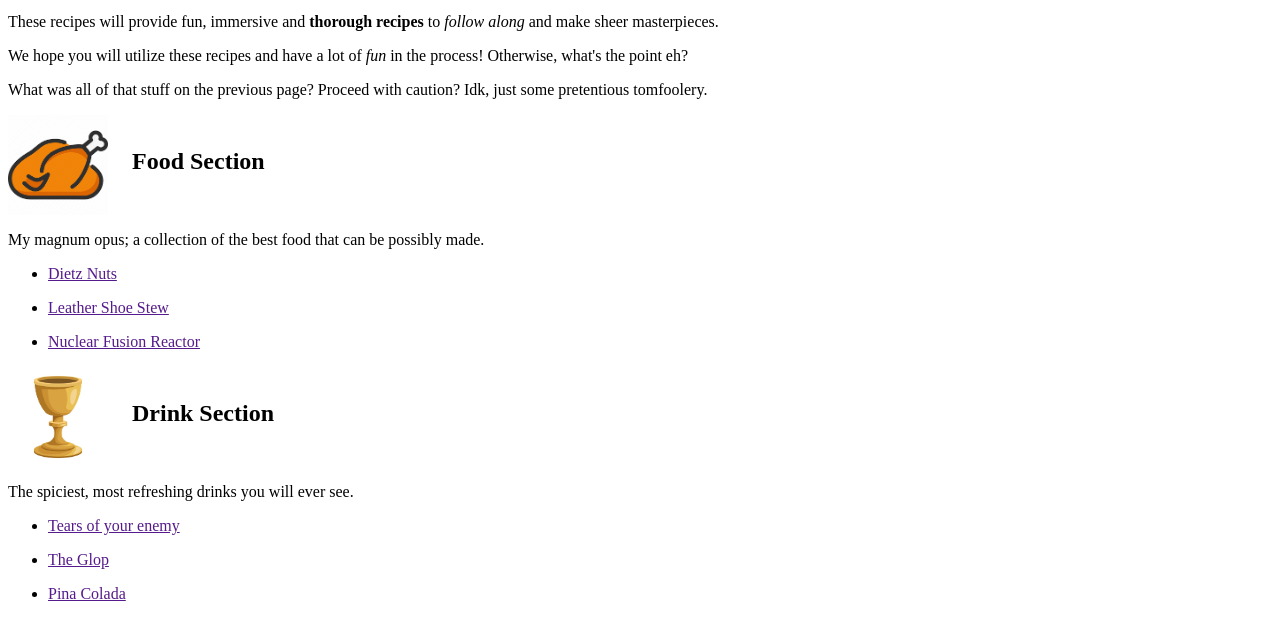
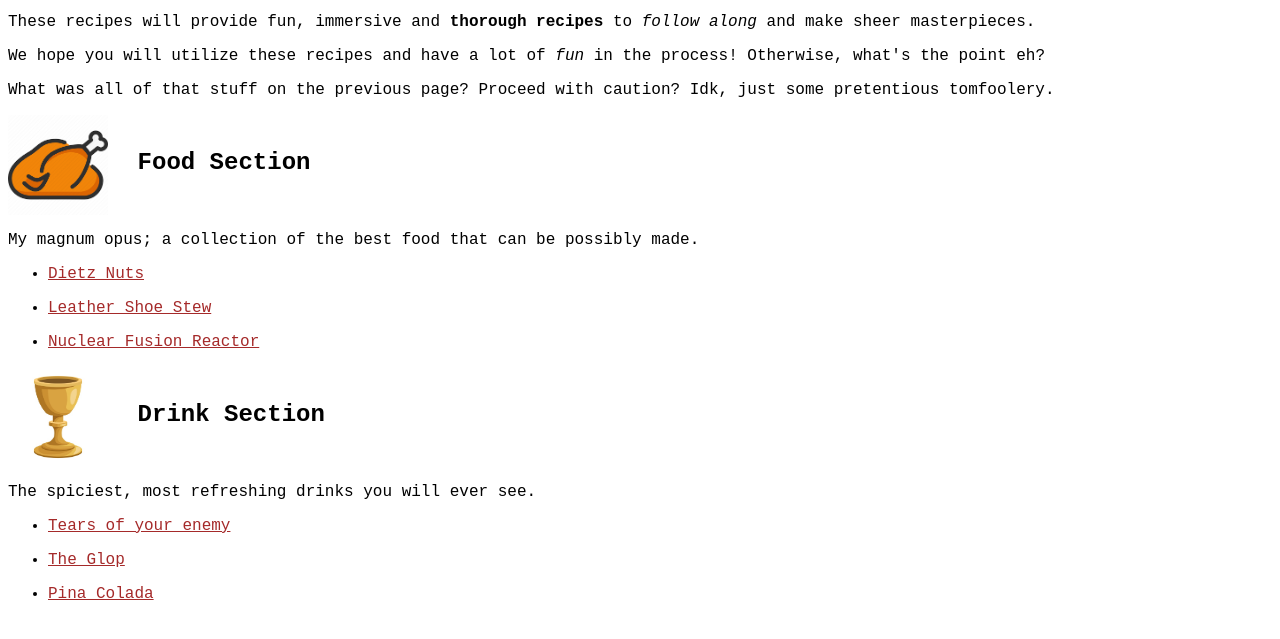
Before and after one commit to TayyabKashif10/odin-recipes, a plain HTML site: page intro.html in a window 1280 px wide. Shown: the part 101-740 px from the top of the page. Drawn offline with Linux system fonts and the light colour scheme.

Commit message:
Style changes, add boilerplate to recipe items.

```diff
--- a/intro.html
+++ b/intro.html
@@ -39,13 +39,15 @@
       </p>
       <ul>
         <li>
-          <a href=""><p>Dietz Nuts</p></a>
+          <a href="./food/dietz-nuts.html"><p>Dietz Nuts</p></a>
         </li>
         <li>
-          <a href=""><p>Leather Shoe Stew</p></a>
+          <a href="./food/shoe-stew.html"><p>Leather Shoe Stew</p></a>
         </li>
         <li>
-          <a href=""><p>Nuclear Fusion Reactor</p></a>
+          <a href="./food/nuclear-reactor.html"
+            ><p>Nuclear Fusion Reactor</p></a
+          >
         </li>
       </ul>
       <img
@@ -57,13 +59,13 @@
       <p>The spiciest, most refreshing drinks you will ever see.</p>
       <ul>
         <li>
-          <a href=""><p>Tears of your enemy</p></a>
+          <a href="./drink/enemy-tears.html"><p>Tears of your enemy</p></a>
         </li>
         <li>
-          <a href=""><p>The Glop</p></a>
+          <a href="./drink/glop.html"><p>The Glop</p></a>
         </li>
         <li>
-          <a href=""><p>Pina Colada</p></a>
+          <a href="./drink/pna-colada.html"><p>Pina Colada</p></a>
         </li>
       </ul>
     </main>
--- a/style.css
+++ b/style.css
@@ -1,3 +1,7 @@
+html{
+    font-family: 'Courier New', Courier, monospace;
+}
+
 .icon
 {
     width: 100px;
@@ -10,3 +14,12 @@
     display: inline;
     padding-inline-start: 20px;
 }
+
+li a{
+    color: brown;
+}
+
+li :hover {
+
+    color: burlywood;
+}
```
Also changed, not shown: drink/enemy-tears.html (+9 -0 lines), drink/glop.html (+9 -0 lines), drink/pna-colada.html (+9 -0 lines), food/dietz-nuts.html (+9 -0 lines), food/nuclear-reactor.html (+9 -0 lines), food/shoe-stew.html (+9 -0 lines), index.html (+1 -1 lines).
